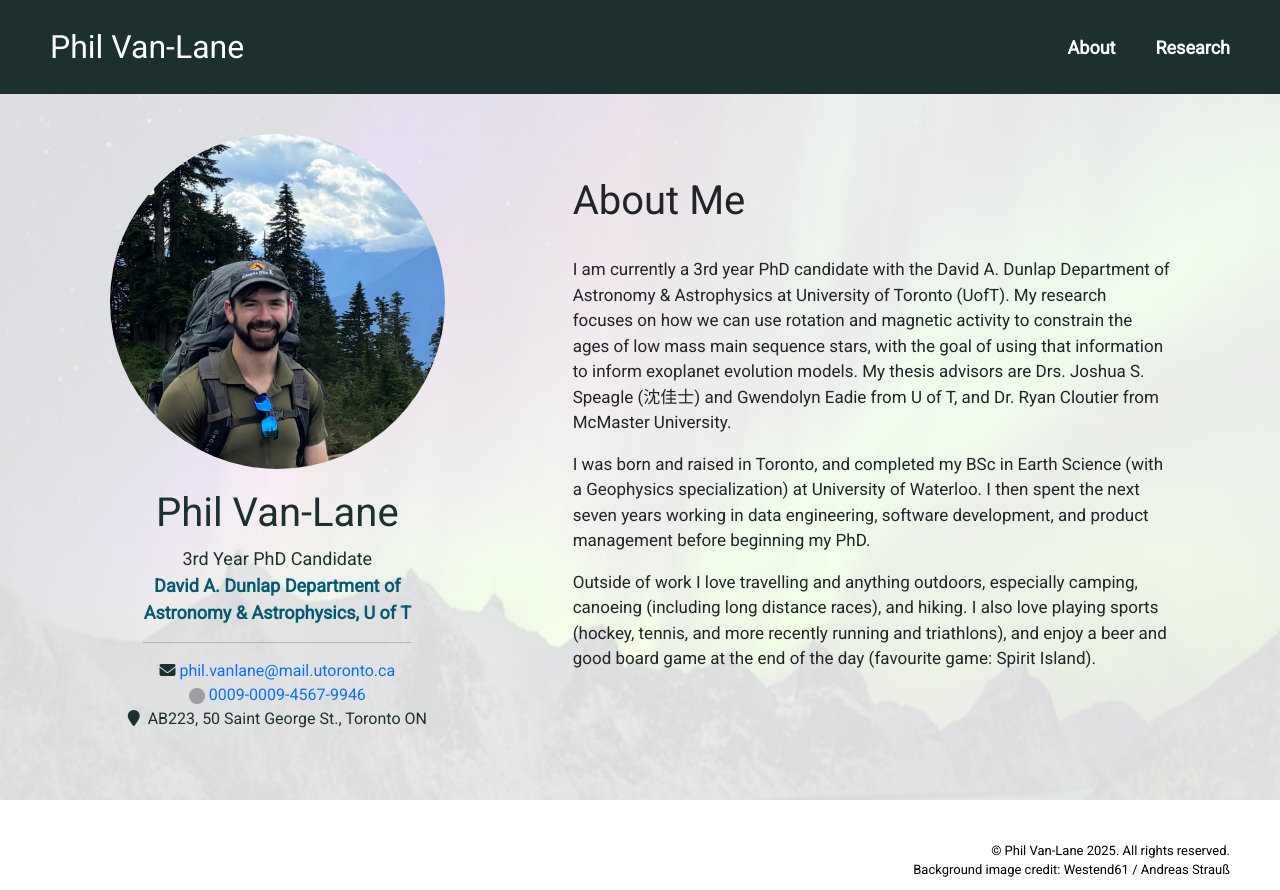
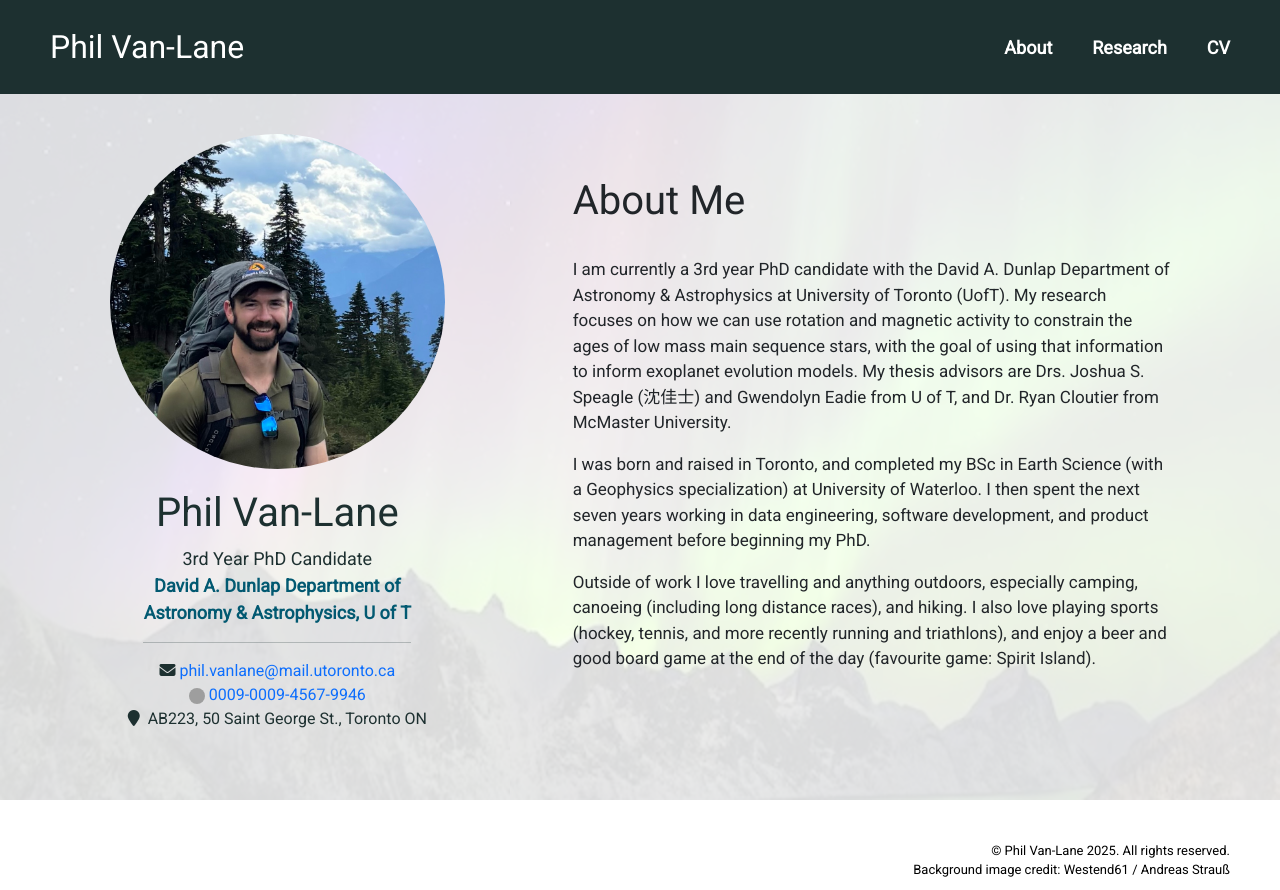
Before and after one commit to philvanlane/personal-website, a React (Create React App) app: page / in a window 1280 px wide. Built offline with nearby package versions, Linux system fonts and the light colour scheme; grey boxes are pictures that could not be loaded.

Commit message:
added CV

```diff
--- a/src/App.js
+++ b/src/App.js
@@ -22,9 +22,11 @@ function App() {
             <div className="route-link">
               <a className="link" href="/#/research">Research</a>
             </div>
-            {/* <div className="route-link">
+            <div className="route-link">
+            <a href={`${process.env.PUBLIC_URL}/CV.PDF`} target="_blank" rel="noopener noreferrer">
               CV
-            </div> */}
+            </a>
+            </div>
           </div>
         </div>
       </nav>
```
Also changed, not shown: 1 other file (tests, documents, lock files or other folders).
